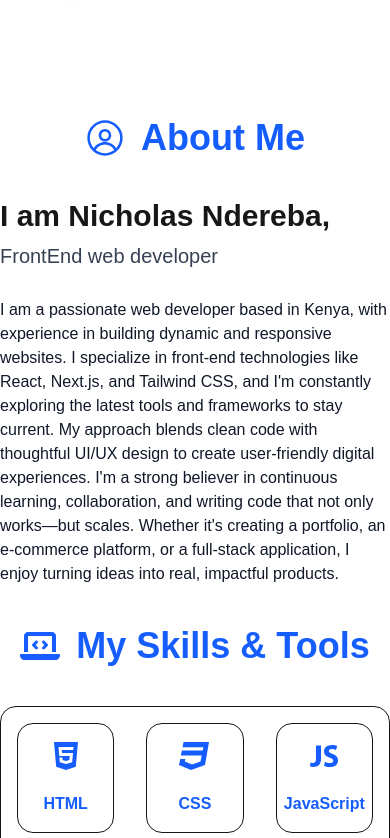
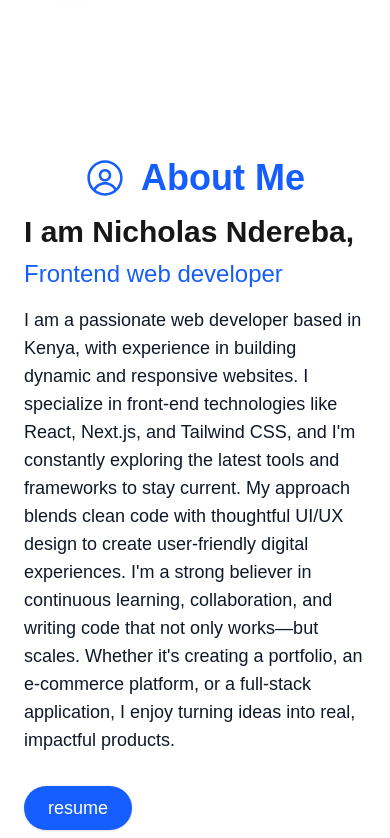
Before and after one commit to dev-kadere/Meet-Nicholas, a Next.js app: page / in a window 390 px wide. Shown: the part 766-1604 px from the top of the page. Built offline with nearby package versions, Linux system fonts and the light colour scheme.

Commit message:
responsive about

```diff
--- a/sections/About.jsx
+++ b/sections/About.jsx
@@ -1,27 +1,43 @@
+import Link from "next/link";
 import { RxAvatar } from "react-icons/rx";
 
 const About = () => {
   return (
-    <section id="about" className="container mt-10 mx-auto">
+    <section id="about" className="container md:mt-10 mx-auto py-20 px-6">
       <div className="flex items-center gap-4 justify-center">
         <RxAvatar className="text-blue-600 h-10 w-10" />
         <h2 className="text-4xl text-blue-600 font-bold">About Me</h2>
       </div>
-      <div className="mt-10">
-        <h2 className="mt-4 font-bold text-3xl">I am Nicholas Ndereba,</h2>
-        <h3 className="mt-2 text-xl text-gray-700">FrontEnd web developer</h3>
-        <p className="mt-7 text-gray-900">
-          I am a passionate web developer based in Kenya, with experience in
-          building dynamic and responsive websites. I specialize in front-end
-          technologies like React, Next.js, and Tailwind CSS, and I'm constantly
-          exploring the latest tools and frameworks to stay current. My approach
-          blends clean code with thoughtful UI/UX design to create user-friendly
-          digital experiences. I'm a strong believer in continuous learning,
-          collaboration, and writing code that not only works—but scales.
-          Whether it's creating a portfolio, an e-commerce platform, or a
-          full-stack application, I enjoy turning ideas into real, impactful
-          products.
-        </p>
+      <div className="grid grid-cols-1 md:grid-cols-3 gap-10 items-center">
+        <div className=" col-span-2">
+          <h2 className="mt-4 font-bold text-3xl">I am Nicholas Ndereba,</h2>
+          <h3 className="mt-2 text-2xl md:text-3xl text-blue-600">
+            Frontend web developer
+          </h3>
+          <p className="mt-4 text-lg md:text-xl text-gray-900">
+            I am a passionate web developer based in Kenya, with experience in
+            building dynamic and responsive websites. I specialize in front-end
+            technologies like React, Next.js, and Tailwind CSS, and I'm
+            constantly exploring the latest tools and frameworks to stay
+            current. My approach blends clean code with thoughtful UI/UX design
+            to create user-friendly digital experiences. I'm a strong believer
+            in continuous learning, collaboration, and writing code that not
+            only works—but scales. Whether it's creating a portfolio, an
+            e-commerce platform, or a full-stack application, I enjoy turning
+            ideas into real, impactful products.
+          </p>
+          <div className="mt-8 justify-center">
+            <Link href="/">
+              <button className="bg-blue-600 hover:bg-blue-700 transition-colors duration-300 text-white py-2 px-6 rounded-full text-lg shadow">
+                resume
+              </button>
+            </Link>
+          </div>
+        </div>
+
+        <div className="">
+          <div className="hidden h-64 w-64 md:h-100 md:w-100 bg-blue-600 md:block "></div>
+        </div>
       </div>
     </section>
   );
--- a/sections/Skills.jsx
+++ b/sections/Skills.jsx
@@ -48,12 +48,12 @@ const skills = [
 
 const Skills = () => {
   return (
-    <section id="skills" className="container mx-auto mt-10">
+    <section id="skills" className="container mx-auto mt-10  px-6 py-20">
       <div className="flex items-center gap-4 justify-center">
         <FaLaptopCode className="text-blue-600 h-10 w-10" />
         <h2 className="text-4xl text-blue-600 font-bold">My Skills & Tools</h2>
       </div>
-      <div className="grid grid-cols-3 mt-10 border rounded-2xl">
+      <div className="grid grid-cols-4 mt-10">
         {skills.map((skill, index) => (
           <div
             key={index}
```
